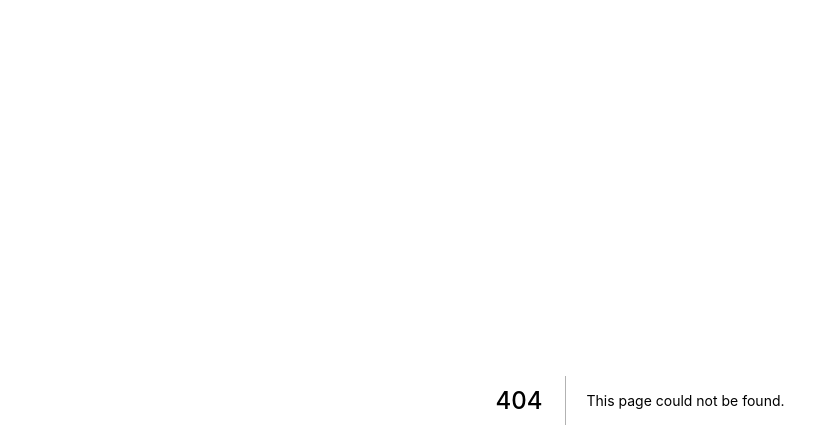
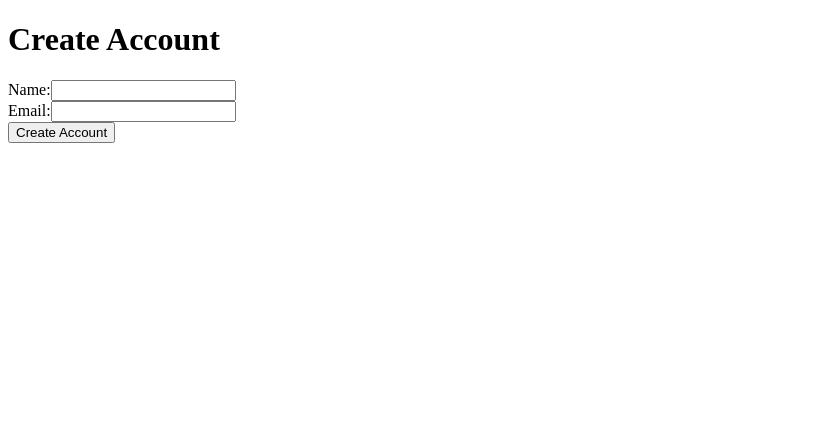
Before and after one commit to lhk3337/toy-nextjs-Auth, a Next.js app: page /create-account in a window 1280 px wide. Before the commit this address had no page. Shown: the top 448 px of the page, without its empty margins (0-839 px from the left). Built offline with nearby package versions, Linux system fonts and the light colour scheme.

Commit message:
[FEAT] routing page

```diff
--- /dev/null
+++ b/pages/create-account/index.tsx
@@ -0,0 +1,22 @@
+import React from "react";
+
+const Create = () => {
+  return (
+    <>
+      <h1>Create Account</h1>
+      <form action="">
+        <div>
+          <span>Name:</span>
+          <input type="text" name="" id="" />
+        </div>
+        <div>
+          <span>Email:</span>
+          <input type="email" />
+        </div>
+        <input type="submit" value="Create Account" />
+      </form>
+    </>
+  );
+};
+
+export default Create;
```
Also changed, not shown: pages/log-in/index.tsx (added, +18 -0 lines).
